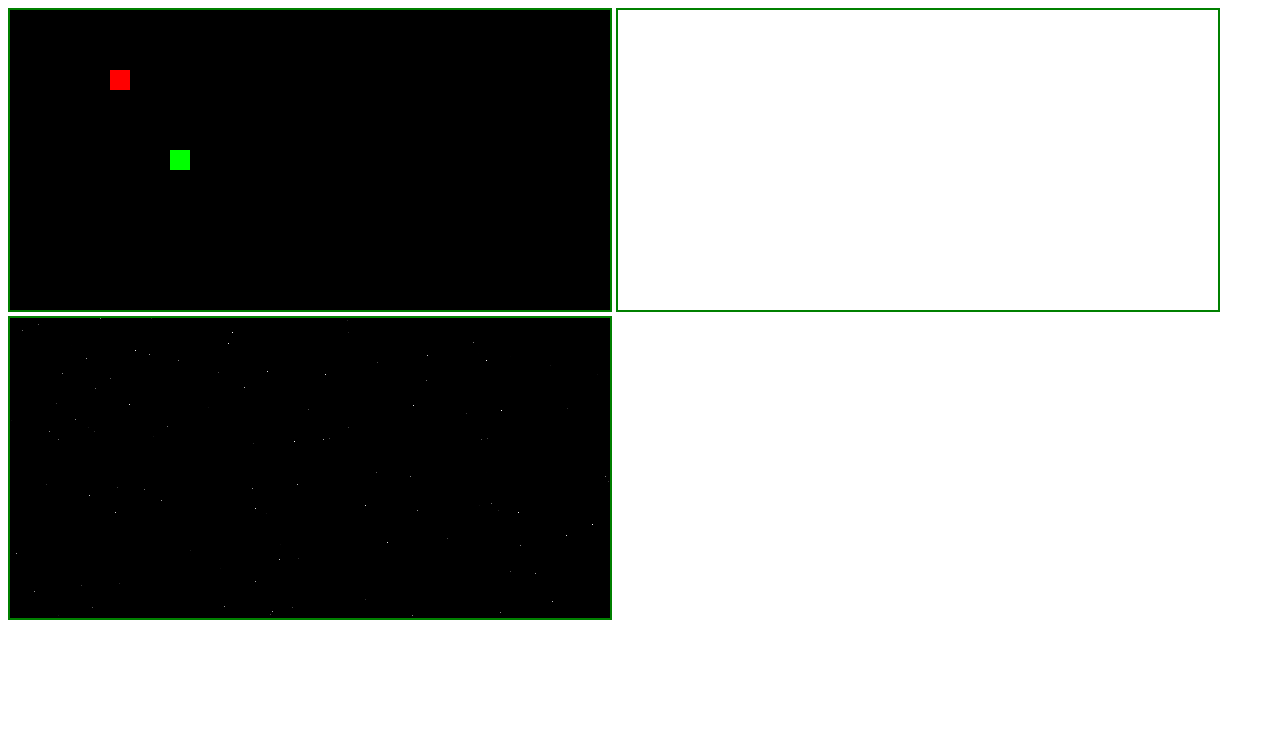
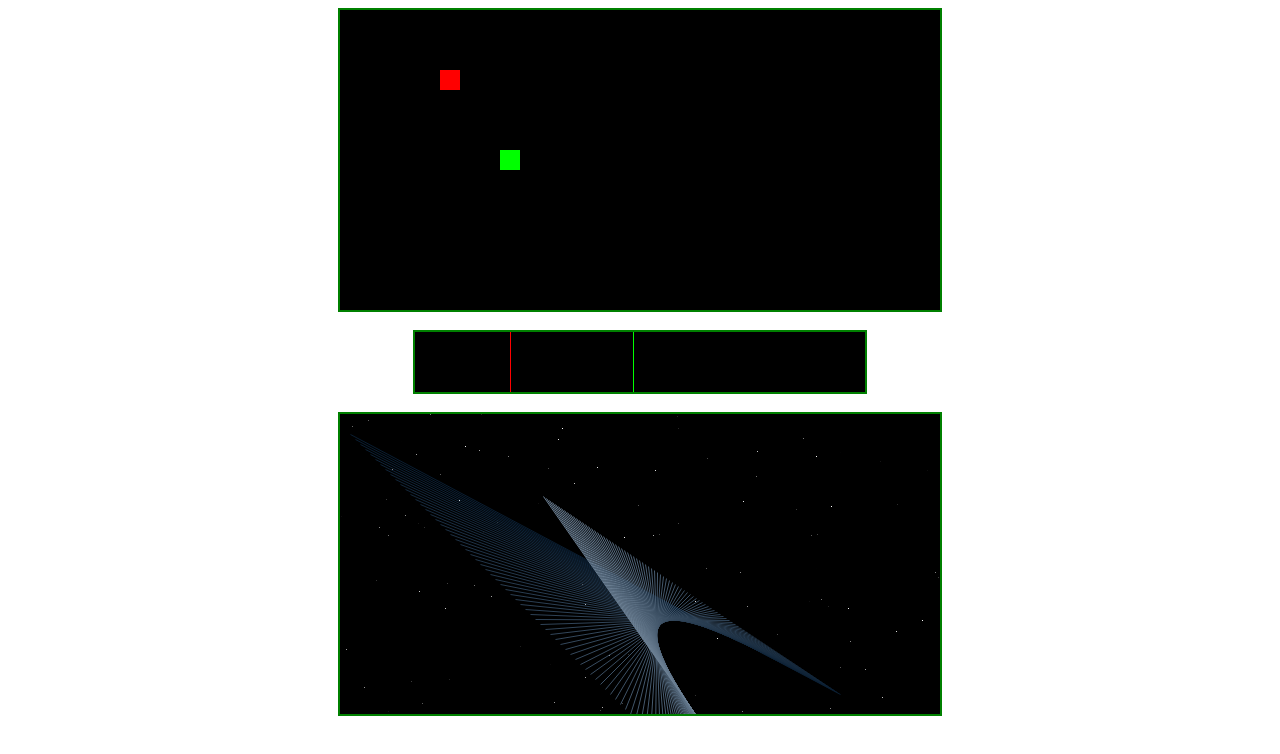
Before and after one commit to m-b-u/vsite-graf, a plain HTML site: page 01_introduction/12_raster_canvas.html in a window 1280 px wide. Drawn offline with Linux system fonts and the light colour scheme.

Commit message:
Finally something roughly equivalent to python example 2 works. + Fancy lines

```diff
--- a/01_introduction/12_raster_canvas.html
+++ b/01_introduction/12_raster_canvas.html
@@ -6,12 +6,21 @@
     <script src="raster_canvas.js" type="text/javascript" charset="utf-8"></script>
   </head>
   <body onload="startExercise1b_canvas();">
+    <center>
+    <div>
       <canvas id="fb1" width="600" height="300" style="border:2px solid green;">
       </canvas>
-      <canvas id="fb2" width="600" height="300" style="border:2px solid green;">
+    </div>
+    <br/>
+    <div>
+      <canvas id="fb2" width="450" height="60" style="border:2px solid green;">
       </canvas>
+    </div>
+    <br/>
+    <div>
       <canvas id="fb3" width="600" height="300" style="border:2px solid green;">
       </canvas>
-
+    </div>
+    </center>
   </body>
 </html>
--- a/01_introduction/raster_canvas.js
+++ b/01_introduction/raster_canvas.js
@@ -42,6 +42,15 @@ function putPixel(fb, x, y, value)
     fb.data[i++] = value[3];
 }
 
+function writeRGBA(fb, offset, value)
+{
+    i = offset*4;
+    fb.data[i++] = value[0];
+    fb.data[i++] = value[1];
+    fb.data[i++] = value[2];
+    fb.data[i++] = value[3];
+}
+
 function gray(val) {
     return [val, val, val, 255];
 }
@@ -57,40 +66,84 @@ function createImageData(width, height) {
     return canvas;
 }
 
-function startExercise1b_canvas() {
-    var imgData;
-
-    var canvas = document.getElementById("fb1");
-    var context = canvas.getContext("2d");
-    var canvasSmall = createImageData(canvas.width/20, canvas.height/20);
-    imgData = getFrameBufferFromCanvas_ex(canvasSmall);
-    clearFrameBuffer(imgData);
-    putPixel(imgData, 5, 3, [255, 0, 0, 255]);
-    putPixel(imgData, 8, 7, [0, 255, 0, 255]);
-    var contextSmall = canvasSmall.getContext("2d");
-    contextSmall.putImageData(imgData, 0, 0);
-
-    var image = new Image();
-    image.onload = function() {
+function getDrawImageFunc(canvas, image, scalex, scaley) {
+    return function () {
+	context = canvas.getContext("2d");
 	context.clearRect(0, 0, canvas.width, canvas.height);
-	context.scale(20,20);
+	context.scale(scalex, scaley);
 	context.imageSmoothingEnabled = false;
 	context.mozImageSmoothingEnabled = false;
 	context.webkitImageSmoothingEnabled = false;
 	context.drawImage(image, 0, 0);
     }
+}
+
+function startExercise1b_canvas() {
+    var imgData;
+    // Create small offscreen canvas
+    var canvas = document.getElementById("fb1");
+    var context = canvas.getContext("2d");
+    var scalex = 20, scaley = 20;
+    var canvasSmall = createImageData(canvas.width/scalex, canvas.height/scaley);
+
+    // Get this data as byte array
+    imgData = getFrameBufferFromCanvas_ex(canvasSmall);
+
+    // "Draw" something
+    clearFrameBuffer(imgData);
+    writeRGBA(imgData, 95, [255, 0, 0, 255]);
+    writeRGBA(imgData, 218, [0, 255, 0, 255]);
+    var contextSmall = canvasSmall.getContext("2d");
+    contextSmall.putImageData(imgData, 0, 0);
+
+    // Write from small canvas to Image,
+    // Then draw this image upscaled to large canvas
+    var image = new Image();
+    image.onload = getDrawImageFunc(canvas, image, scalex, scaley);
     image.src = canvasSmall.toDataURL();
 
+    // Create new offscreen canvas (size w*h x 1)
+    canvasSmall = createImageData(canvasSmall.width*canvasSmall.height, 1);
+    contextSmall = canvasSmall.getContext("2d");
+    // Again create image data
+    imgData = getFrameBufferFromCanvas_ex(canvasSmall);
+    // "Draw" same thing
+    clearFrameBuffer(imgData);
+    writeRGBA(imgData, 95, [255, 0, 0, 255]);
+    writeRGBA(imgData, 218, [0, 255, 0, 255]);
+
+    contextSmall.putImageData(imgData, 0, 0);
+    canvas = document.getElementById("fb2");
+    context = canvas.getContext("2d");
+
+    // Again, small canvas to Image, then image to on screen canvas
+    image = new Image();
+    image.onload = getDrawImageFunc(canvas, image, 1, canvas.height);
+    image.src = canvasSmall.toDataURL();
+
+
+    // Draw random dots
     imgData = getFrameBufferFromCanvas("fb3");
     clearFrameBuffer(imgData);
     for (var i=0; i<100; i++) {
 	putPixel(imgData, getRandomInt(imgData.width), getRandomInt(imgData.height), gray(getRandomInt(255)));
     }
+    putFrameBufferToCanvas("fb3", imgData);
 
-    putFrameBufferToCanvas("fb3", imgData);
+    // Now draw directly using some high level API
+    var canvas = document.getElementById("fb3");
+    var context = canvas.getContext("2d");
+    var startx = 10.5, starty = 20.5;
+    var endx = 500.5, endy = 280.5;
+
+    for (var i=0; i<100; i++) {
+	context.beginPath();
+	context.strokeStyle = "rgb(" + (i+10) + ", " + (i+30) + ", " + (i+50) + ")";
+	context.moveTo(startx, starty);
+	context.lineTo(endx, endy);
+	context.stroke();
+	startx += 5; starty += 5;
+	endx -= 3; endy -= 2;
+    }
+
 }
-
-
-
-
-// https://stackoverflow.com/questions/19129644/how-to-pixelate-an-image-with-canvas-and-javascript
```
